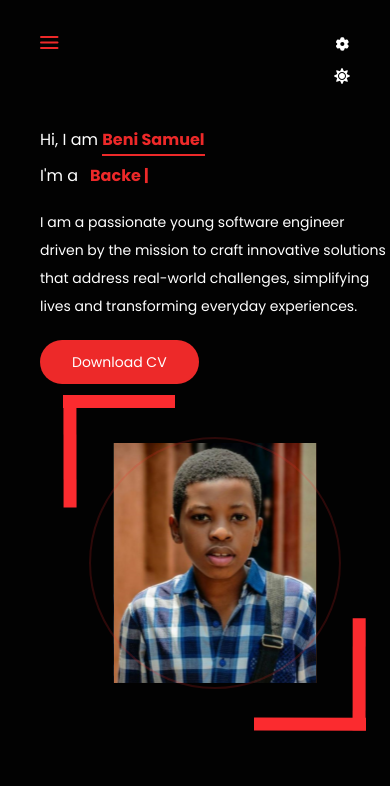
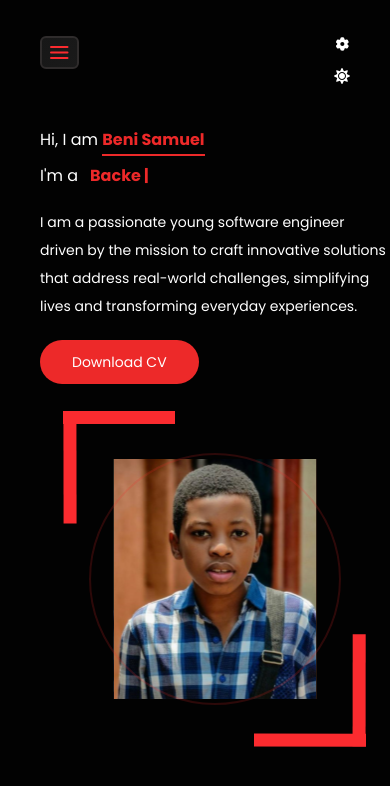
Before and after one commit to BeniSamuel/Beni_Portfolio, a React (Vite) app: page / in a window 390 px wide. Shown: the top 786 px of the page. Built offline with nearby package versions, Linux system fonts and the light colour scheme.

Commit message:
finished responsiveness

```diff
--- a/src/pages/Home/Home.tsx
+++ b/src/pages/Home/Home.tsx
@@ -1,4 +1,4 @@
-import React from "react";
+import React, { useState } from "react"; // ✅ added useState
 import { motion } from "framer-motion";
 import DashMain from "../../components/Dashboard/DashMain";
 import DynamicText from "../../components/Home/DynamicText";
@@ -8,18 +8,86 @@ import myMg from "../../assets/Dashboard/mymg.svg";
 import top from "../../assets/Dashboard/mytopicon.svg";
 import bottom from "../../assets/Dashboard/mybottomicon.svg";
 import menu from "../../assets/Dashboard/menu.svg";
+import { useNavigate, useLocation } from "react-router-dom";
+import MobileNav from "../../components/Dashboard/MobileNav";
+
+/* ✅ nav icons (ONLY for MobileNav) */
+import Homeicon from "../../assets/Dashboard/HomeIcon.svg";
+import HomeiconActive from "../../assets/Dashboard/HomeINotActive.svg";
+import Abouticon from "../../assets/Dashboard/AboutIcon.svg";
+import AboutActive from "../../assets/Dashboard/AboutActive.svg";
+import Serviceicon from "../../assets/Dashboard/ServiceIcon.svg";
+import ServiceActive from "../../assets/Dashboard/ServiceActive.svg";
+import Projecticon from "../../assets/Dashboard/ProjectsIcon.svg";
+import ProjectActive from "../../assets/Dashboard/ProjectsActive.svg";
+import Contacticon from "../../assets/Dashboard/ContactIcon.svg";
+import ContactActive from "../../assets/Dashboard/ContactActive.svg";
 
 const Home: React.FC = () => {
   const { themeColor, rgba } = useThemeColors();
+  const navigate = useNavigate();
+  const location = useLocation();
+
+  const [isMobileMenuOpen, setIsMobileMenuOpen] = useState(false);
+  const [activeTab, setActiveTab] = useState("");
+
+  const navItems = [
+    {
+      id: "home",
+      icon: Homeicon,
+      activeIcon: HomeiconActive,
+      label: "Home",
+      route: "/",
+    },
+    {
+      id: "about",
+      icon: Abouticon,
+      activeIcon: AboutActive,
+      label: "About",
+      route: "/about",
+    },
+    {
+      id: "service",
+      icon: Serviceicon,
+      activeIcon: ServiceActive,
+      label: "Service",
+      route: "/service",
+    },
+    {
+      id: "projects",
+      icon: Projecticon,
+      activeIcon: ProjectActive,
+      label: "Projects",
+      route: "/projects",
+    },
+    {
+      id: "contact",
+      icon: Contacticon,
+      activeIcon: ContactActive,
+      label: "Contact",
+      route: "/contact",
+    },
+  ];
+
+  React.useEffect(() => {
+    const path = location.pathname;
+    if (path === "/") setActiveTab("home");
+    else if (path.startsWith("/about")) setActiveTab("about");
+    else if (path.startsWith("/service")) setActiveTab("service");
+    else if (path.startsWith("/projects")) setActiveTab("projects");
+    else if (path.startsWith("/contact")) setActiveTab("contact");
+  }, [location.pathname]);
+
+  const handleNavigation = (tab: string, route: string) => {
+    setActiveTab(tab);
+    navigate(route);
+  };
 
   const containerVariants = {
     hidden: { opacity: 0 },
     visible: {
       opacity: 1,
-      transition: {
-        staggerChildren: 0.2,
-        delayChildren: 0.1,
-      },
+      transition: { staggerChildren: 0.2, delayChildren: 0.1 },
     },
   };
 
@@ -28,10 +96,7 @@ const Home: React.FC = () => {
     visible: {
       opacity: 1,
       y: 0,
-      transition: {
-        duration: 0.6,
-        ease: "easeOut",
-      },
+      transition: { duration: 0.6, ease: "easeOut" },
     },
   };
 
@@ -41,76 +106,55 @@ const Home: React.FC = () => {
       opacity: 1,
       scale: 1,
       rotate: 0,
-      transition: {
-        duration: 0.8,
-        ease: "easeOut",
-      },
+      transition: { duration: 0.8, ease: "easeOut" },
     },
   };
 
   const floatingAnimation = {
     y: [0, -20, 0],
-    transition: {
-      duration: 3,
-      repeat: Infinity,
-      ease: "easeInOut",
-    },
+    transition: { duration: 3, repeat: Infinity, ease: "easeInOut" },
   };
 
   const getColorFilter = (hex: string): string => {
     const colorFilters: Record<string, string> = {
       "#ED2929":
-        "invert(27%) sepia(91%) saturate(2878%) hue-rotate(346deg) brightness(104%) contrast(97%)", // Red
+        "invert(27%) sepia(91%) saturate(2878%) hue-rotate(346deg) brightness(104%) contrast(97%)",
       "#22C55E":
-        "invert(68%) sepia(95%) saturate(427%) hue-rotate(88deg) brightness(118%) contrast(85%)", // Green
+        "invert(68%) sepia(95%) saturate(427%) hue-rotate(88deg) brightness(118%) contrast(85%)",
       "#3B82F6":
-        "invert(48%) sepia(99%) saturate(2476%) hue-rotate(202deg) brightness(98%) contrast(96%)", // Blue
+        "invert(48%) sepia(99%) saturate(2476%) hue-rotate(202deg) brightness(98%) contrast(96%)",
       "#F97316":
-        "invert(60%) sepia(98%) saturate(2476%) hue-rotate(1deg) brightness(102%) contrast(96%)", // Orange
+        "invert(60%) sepia(98%) saturate(2476%) hue-rotate(1deg) brightness(102%) contrast(96%)",
     };
-
     return colorFilters[hex] || "brightness(0) saturate(100%) invert(1)";
   };
 
   return (
     <div className="relative overflow-hidden">
-      {/* Animated background gradient */}
-      <div className="absolute inset-0 bg-gradient-to-br from-[#020202] via-[#0a0a0a] to-[#020202] opacity-50" />
-      <motion.div
-        className="absolute top-20 right-20 w-96 h-96 bg-[#ED2929] rounded-full mix-blend-multiply filter blur-3xl opacity-10 animate-blob"
-        animate={{
-          scale: [1, 1.2, 1],
-          x: [0, 50, 0],
-          y: [0, 30, 0],
-        }}
-        transition={{
-          duration: 8,
-          repeat: Infinity,
-          ease: "easeInOut",
-        }}
-      />
-      <motion.div
-        className="absolute bottom-20 left-20 w-96 h-96 bg-blue-500 rounded-full mix-blend-multiply filter blur-3xl opacity-10 animate-blob"
-        animate={{
-          scale: [1, 1.3, 1],
-          x: [0, -30, 0],
-          y: [0, -50, 0],
-        }}
-        transition={{
-          duration: 10,
-          repeat: Infinity,
-          ease: "easeInOut",
-        }}
-      />
+      <DashMain>
+        <MobileNav
+          isOpen={isMobileMenuOpen}
+          onClose={() => setIsMobileMenuOpen(false)}
+          navItems={navItems}
+          activeTab={activeTab}
+          onNavigate={handleNavigation}
+          themeColor={themeColor}
+          getColorFilter={getColorFilter}
+        />
 
-      <DashMain>
-        <div className="flex flex-col md:flex-row py-[8rem] pl-10 items-center gap-16 relative z-10">
+        <div className="flex flex-col md:flex-row py-[8rem] pl-10 items-center gap-20 relative z-10 h-[100vh]">
           <motion.div
-            className="absolute top-9 left-10 cursor-pointer md:hidden z-20"
+            onClick={() => setIsMobileMenuOpen(true)}
+            className="absolute top-9 left-10 cursor-pointer md:hidden z-20 flex flex-col items-center justify-center
+                       bg-gradient-to-br from-[#171717] to-[#1a1a1a] border-[#2F2C2C] border-2 p-2 rounded-md"
             whileHover={{ scale: 1.1 }}
             whileTap={{ scale: 0.9 }}
           >
-            <img src={menu} alt="menu" />
+            <img
+              src={menu}
+              alt="menu"
+              style={{ filter: getColorFilter(themeColor) }}
+            />
           </motion.div>
           <ThemeControls />
 
```
